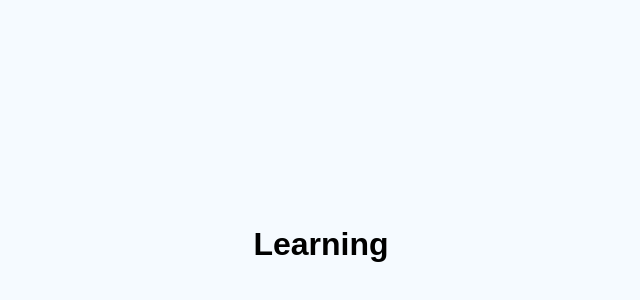
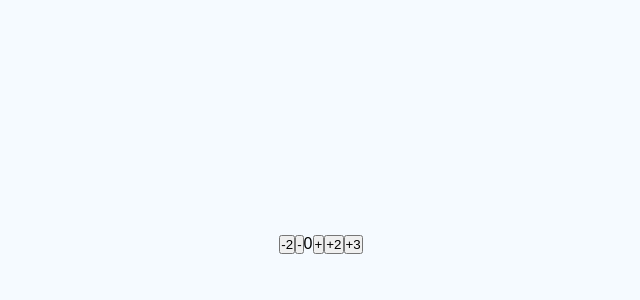
Before and after one commit to zamannextek/Daoud-test, a React (Create React App) app: page /learing in a window 1280 px wide. Shown: the part 156-456 px from the top of the page, without its empty margins (319-959 px from the left). Built offline with nearby package versions, Linux system fonts and the light colour scheme.

Commit message:
leARN useState

```diff
--- a/src/pages/Learning/index.jsx
+++ b/src/pages/Learning/index.jsx
@@ -1,7 +1,26 @@
+import { useState } from "react";
+
 const Learning = () => {
+  const [count, setCount] = useState(0);
+
+  function CountUpdate() {
+    const ncount = count + 1;
+    setCount(ncount);
+  }
+  const CountDec = () => {
+    setCount(count - 1);
+  };
+  const CountAdd2 = () => {
+    setCount((prv) => prv + 2);
+  };
   return (
     <div>
-      <h1>Learning</h1>
+      <button onClick={() => setCount((prv) => prv - 2)}>-2</button>
+      <button onClick={() => CountDec()}>-</button>
+      {count}
+      <button onClick={() => CountUpdate()}>+</button>
+      <button onClick={() => CountAdd2()}>+2</button>
+       <button onClick={()=>setCount((prv) => prv + 3)}>+3</button>
     </div>
   );
 };
```
